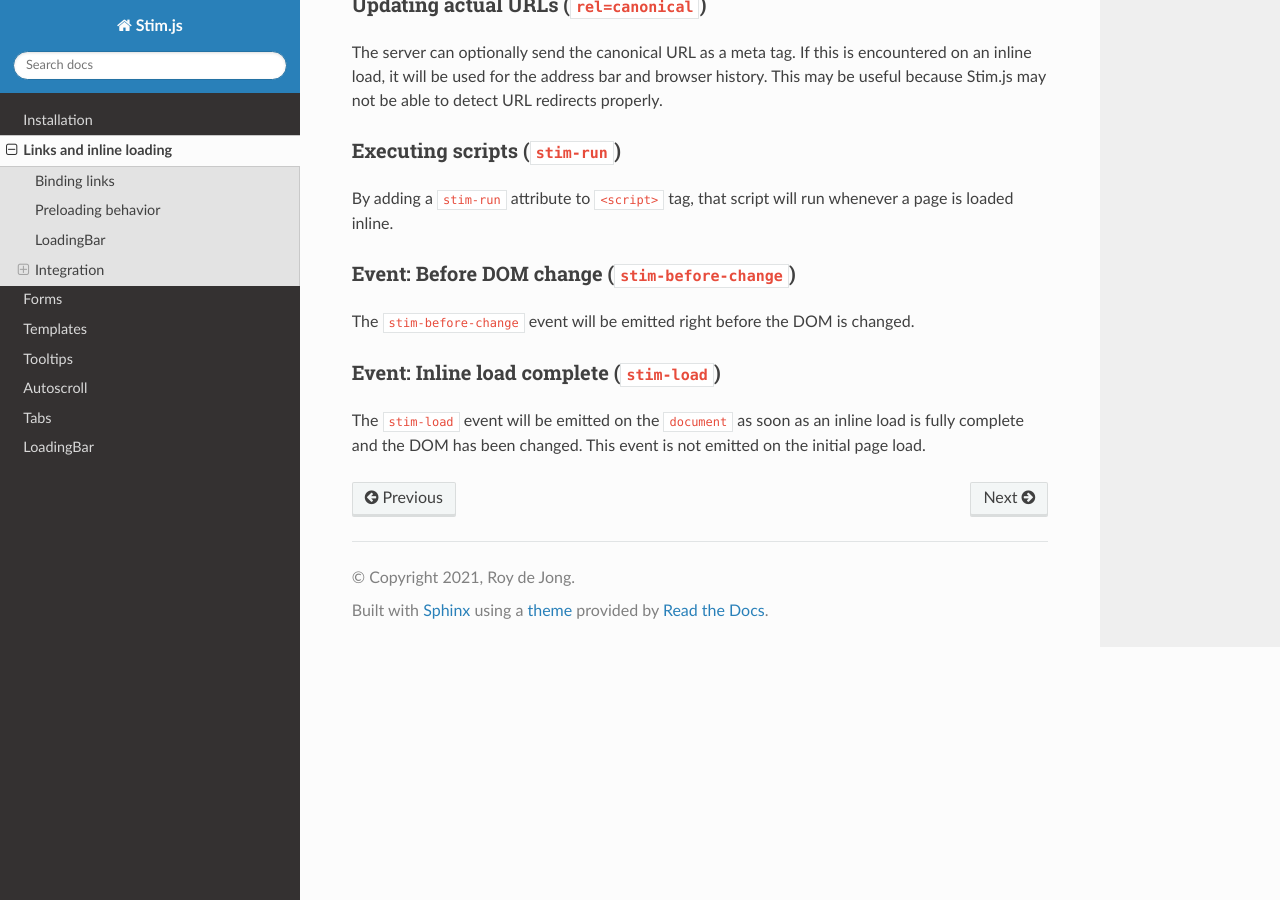
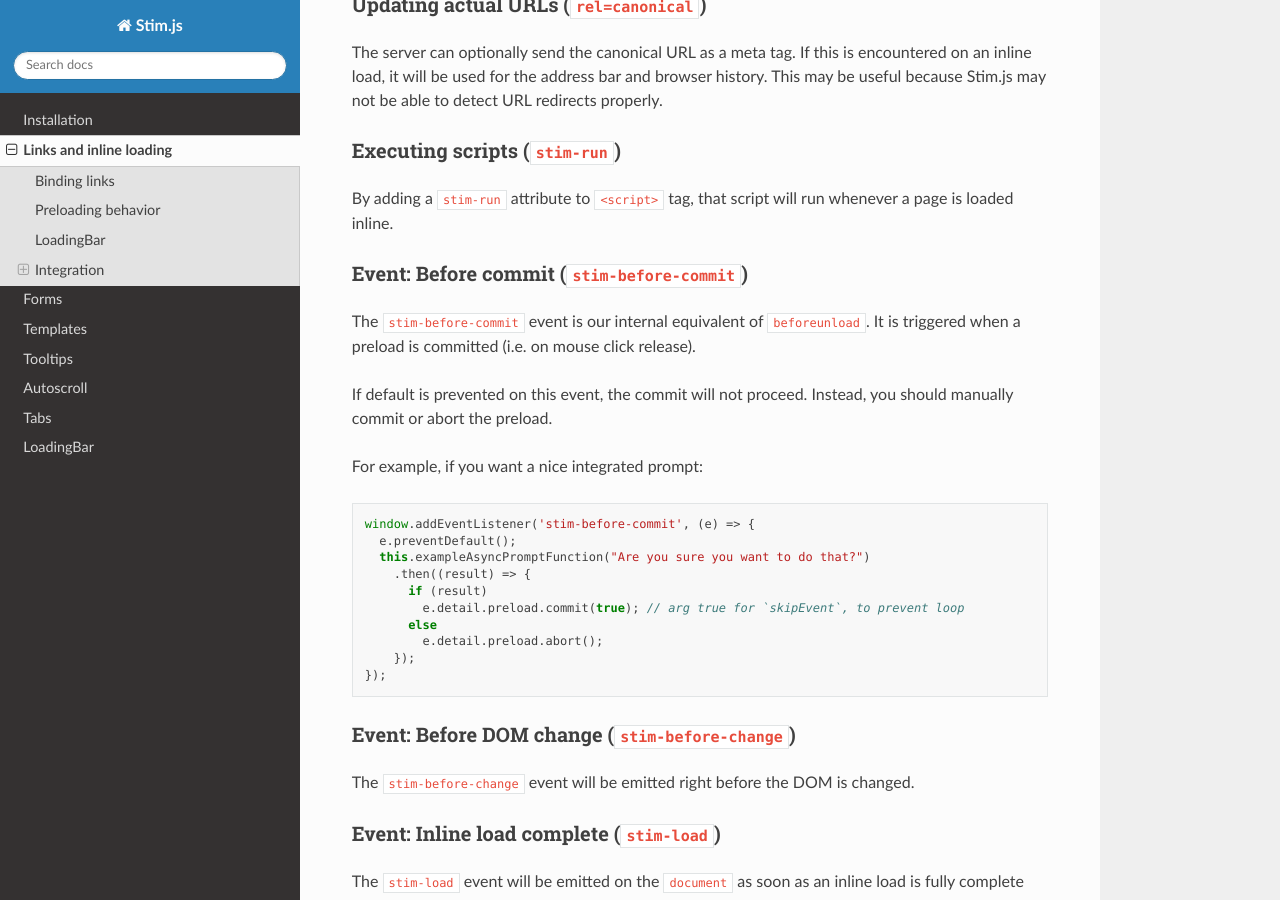
Before and after one commit to SoftwarePunt/stim.js, a Sphinx documentation site: the page built from docs/source/links.md, in a window 1280 px wide and 900 px high, scrolled down 1825 px. Built offline with Sphinx 7.4.7 and the Read the Docs theme 2.0.0, drawn with Linux system fonts in a browser that asks for light colours.

Commit message:
feat: stim-before-commit event

````diff
--- a/docs/source/links.md
+++ b/docs/source/links.md
@@ -52,6 +52,28 @@ The server can optionally send the canonical URL as a meta tag. If this is encou
 ### Executing scripts (`stim-run`)
 By adding a `stim-run` attribute to `<script>` tag, that script will run whenever a page is loaded inline.
 
+### Event: Before commit (`stim-before-commit`)
+The `stim-before-commit` event is our internal equivalent of `beforeunload`. It is triggered when a preload is committed (i.e. on mouse click release).
+
+If default is prevented on this event, the commit will not proceed.  Instead, you should manually commit or abort the preload.
+
+For example, if you want a nice integrated prompt:
+
+```javascript
+window.addEventListener('stim-before-commit', (e) => {
+  e.preventDefault();
+  this.exampleAsyncPromptFunction("Are you sure you want to do that?")
+    .then((result) => {
+      if (result)
+        e.detail.preload.commit(true); // arg true for `skipEvent`, to prevent loop
+      else
+        e.detail.preload.abort();
+    });
+});
+```
+
+
+
 ### Event: Before DOM change (`stim-before-change`)
 The `stim-before-change` event will be emitted right before the DOM is changed.
 
--- a/package.json
+++ b/package.json
@@ -1,6 +1,6 @@
 {
   "name": "stim.js",
-  "version": "0.10.0",
+  "version": "0.11.0",
   "description": "Lightweight drop-in frontend framework for SSR apps",
   "main": "build/stim.js",
   "license": "MIT",
````
Also changed, not shown: 1 other file.
